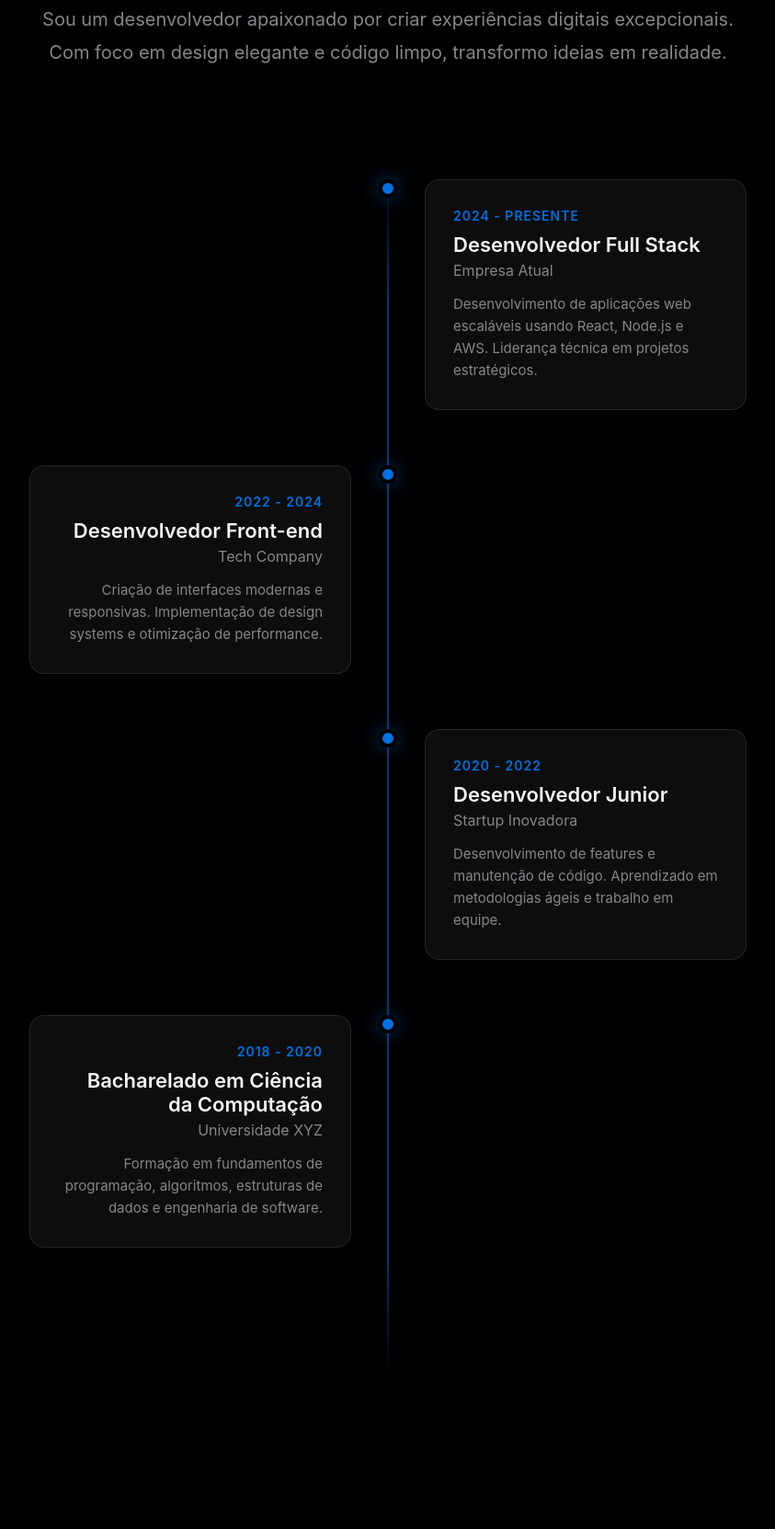
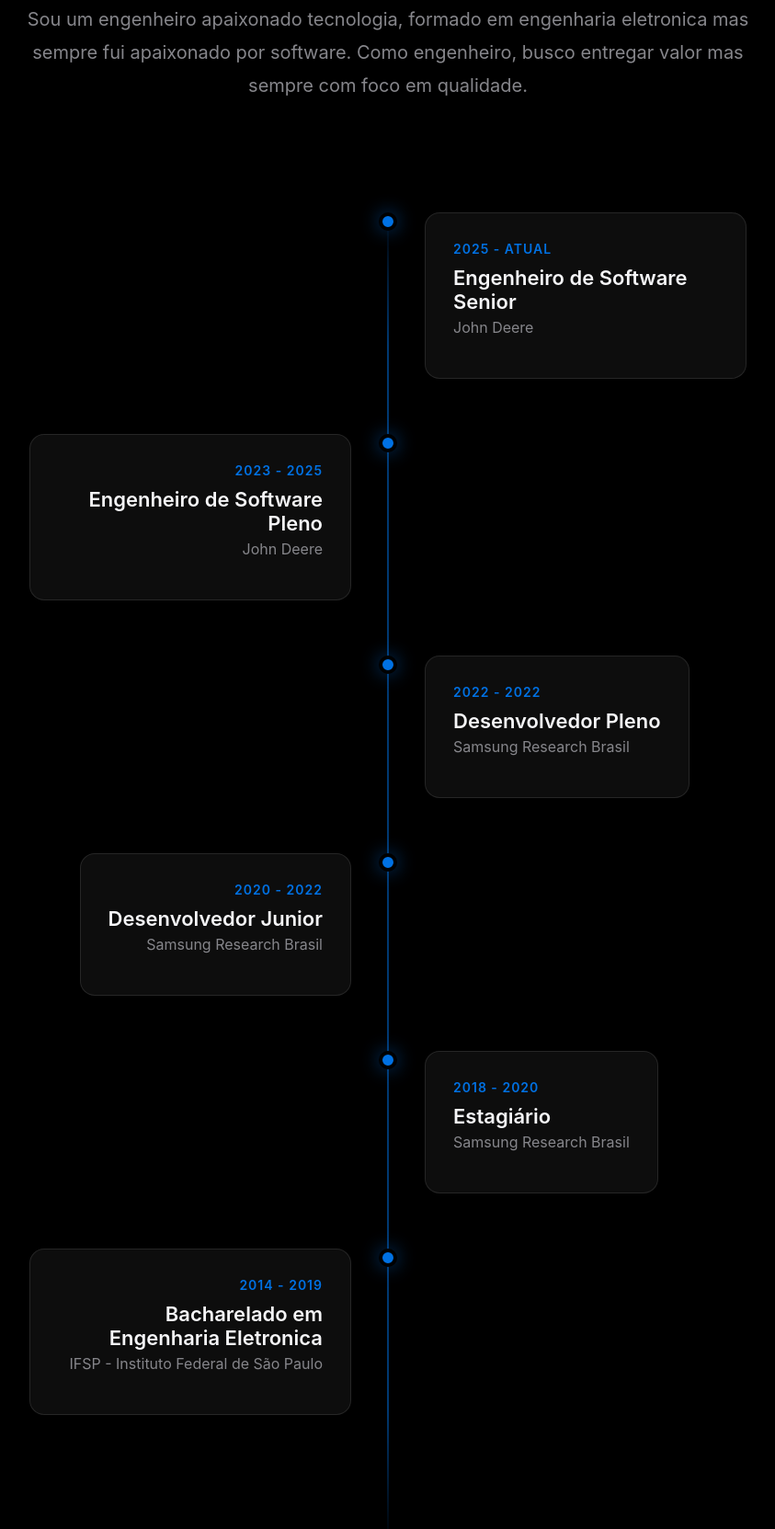
Before and after one commit to GabrielMolonhoni/GabrielMolonhoni.github.io, a plain HTML site: page index.html in a window 1280 px wide. Shown: the part 1036-2699 px from the top of the page at 92% size, without its empty margins (218-1061 px from the left). Drawn offline with Linux system fonts and the light colour scheme.

Commit message:
Update index.html

```diff
--- a/index.html
+++ b/index.html
@@ -3,7 +3,7 @@
 <head>
     <meta charset="UTF-8">
     <meta name="viewport" content="width=device-width, initial-scale=1.0">
-    <title>Meu Portfólio</title>
+    <title>Gabriel Molonhoni</title>
     <style>
         * {
             margin: 0;
@@ -415,7 +415,6 @@
 <body>
     <nav class="nav">
         <div class="nav-content">
-            <div class="logo">🍎</div>
             <ul class="nav-links">
                 <li><a href="#sobre">Sobre</a></li>
                 <li><a href="#habilidades">Habilidades</a></li>
@@ -427,8 +426,8 @@
 
     <section class="hero">
         <div class="hero-content">
-            <h1>Olá, eu sou [Seu Nome]</h1>
-            <p class="subtitle">Desenvolvedor. Criador. Inovador.</p>
+            <h1>Olá, eu sou Gabriel Molonhoni</h1>
+            <p class="subtitle">Engenheiro de Software</p>
         </div>
         <div class="scroll-indicator"></div>
     </section>
@@ -436,28 +435,36 @@
     <section class="section" id="sobre">
         <h2 class="section-title">Sobre Mim</h2>
         <p style="text-align: center; font-size: 20px; color: #86868b; max-width: 800px; margin: 0 auto; line-height: 1.8; margin-bottom: 80px;">
-            Sou um desenvolvedor apaixonado por criar experiências digitais excepcionais.
-            Com foco em design elegante e código limpo, transformo ideias em realidade.
+            Sou um engenheiro apaixonado tecnologia, formado em engenharia eletronica mas sempre fui apaixonado por software.
+            Como engenheiro, busco entregar valor mas sempre com foco em qualidade.
         </p>
 
         <div class="timeline">
-            <div class="timeline-item">
+
+             <div class="timeline-item">
                 <div class="timeline-dot"></div>
                 <div class="timeline-content">
-                    <div class="timeline-date">2024 - Presente</div>
-                    <h3 class="timeline-title">Desenvolvedor Full Stack</h3>
-                    <p class="timeline-company">Empresa Atual</p>
-                    <p class="timeline-desc">Desenvolvimento de aplicações web escaláveis usando React, Node.js e AWS. Liderança técnica em projetos estratégicos.</p>
+                    <div class="timeline-date">2025 - Atual</div>
+                    <h3 class="timeline-title">Engenheiro de Software Senior</h3>
+                    <p class="timeline-company">John Deere</p>
                 </div>
             </div>
 
             <div class="timeline-item">
                 <div class="timeline-dot"></div>
                 <div class="timeline-content">
-                    <div class="timeline-date">2022 - 2024</div>
-                    <h3 class="timeline-title">Desenvolvedor Front-end</h3>
-                    <p class="timeline-company">Tech Company</p>
-                    <p class="timeline-desc">Criação de interfaces modernas e responsivas. Implementação de design systems e otimização de performance.</p>
+                    <div class="timeline-date">2023 - 2025</div>
+                    <h3 class="timeline-title">Engenheiro de Software Pleno</h3>
+                    <p class="timeline-company">John Deere</p>
+                </div>
+            </div>
+
+            <div class="timeline-item">
+                <div class="timeline-dot"></div>
+                <div class="timeline-content">
+                    <div class="timeline-date">2022 - 2022</div>
+                    <h3 class="timeline-title">Desenvolvedor Pleno</h3>
+                    <p class="timeline-company">Samsung Research Brasil</p>
                 </div>
             </div>
 
@@ -466,8 +473,7 @@
                 <div class="timeline-content">
                     <div class="timeline-date">2020 - 2022</div>
                     <h3 class="timeline-title">Desenvolvedor Junior</h3>
-                    <p class="timeline-company">Startup Inovadora</p>
-                    <p class="timeline-desc">Desenvolvimento de features e manutenção de código. Aprendizado em metodologias ágeis e trabalho em equipe.</p>
+                    <p class="timeline-company">Samsung Research Brasil</p>
                 </div>
             </div>
 
@@ -475,9 +481,18 @@
                 <div class="timeline-dot"></div>
                 <div class="timeline-content">
                     <div class="timeline-date">2018 - 2020</div>
-                    <h3 class="timeline-title">Bacharelado em Ciência da Computação</h3>
-                    <p class="timeline-company">Universidade XYZ</p>
-                    <p class="timeline-desc">Formação em fundamentos de programação, algoritmos, estruturas de dados e engenharia de software.</p>
+                    <h3 class="timeline-title">Estagiário</h3>
+                    <p class="timeline-company">Samsung Research Brasil</p>
+                </div>
+            </div>
+
+            <div class="timeline-item">
+                <div class="timeline-dot"></div>
+                <div class="timeline-content">
+                    <div class="timeline-date">2014 - 2019</div>
+                    <h3 class="timeline-title">Bacharelado em Engenharia Eletronica</h3>
+                    <p class="timeline-company">IFSP - Instituto Federal de São Paulo</p>
+                    <p class="timeline-desc"></p>
                 </div>
             </div>
         </div>
```
